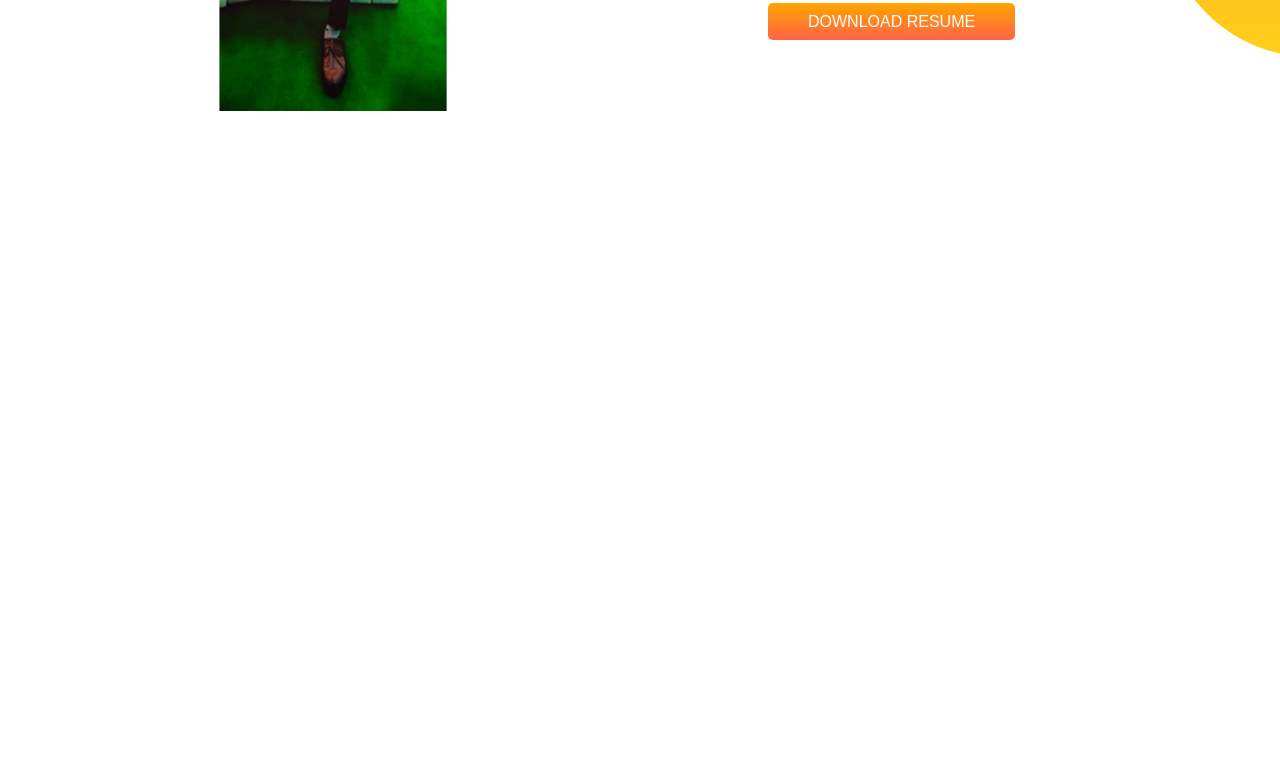
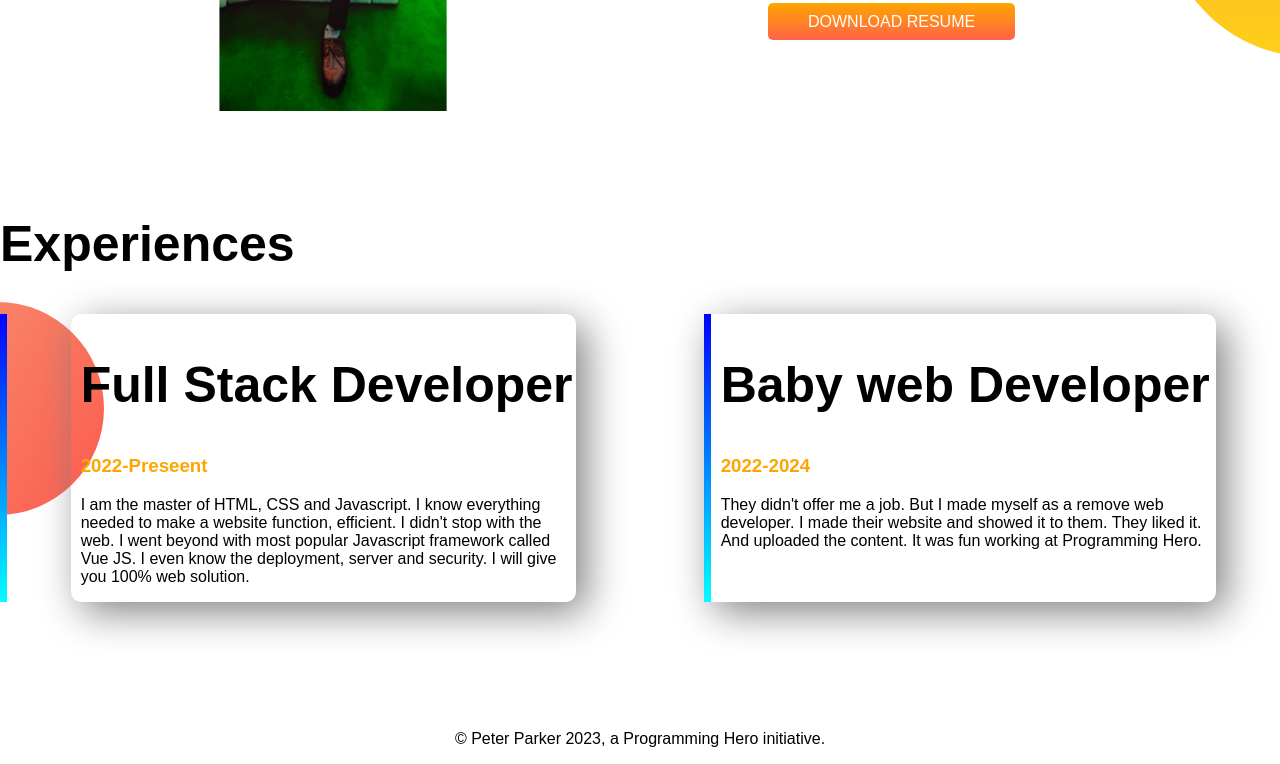
Before and after one commit to Badruddoza-Dhrubo/my-frist-portfolio, a plain HTML site: page index.html in a window 1280 px wide. Shown: the part 894-1658 px from the top of the page. Before the commit the page ends 1109 px from the top, so only its background shows below. Drawn offline with Linux system fonts and the light colour scheme; a web font is replaced by a local one.

Commit message:
rest of code

```diff
--- a/index.html
+++ b/index.html
@@ -13,7 +13,7 @@
 </head>
 
 <body>
-    <section class="top-banner">
+    <section class="top-banner flexible-container">
         <div class="half-width">
             <h1>Welcome to</h1>
             <h1><span class="orange-color">Dhrubo's</span> World!!</h1>
@@ -35,7 +35,7 @@
             <img src="showOff/my-bg.png" alt="">
         </div>
     </section>
-    <section class="dream-big">
+    <section class="dream-big flexible-container">
         <div class="half-width">
             <img src="showOff/IMG_20201209_185644_203.jpg" alt="">
         </div>
@@ -57,6 +57,31 @@
         </div>
 
     </section>
+    <section class="experience-area">
+        <h1>Experiences</h1>
+        <div id="full-stack-exp" class="flexible-container">
+            <div class="half-width exprience-item">
+                <h1>Full Stack Developer</h1>
+                <h3 class="orange-color">2022-Preseent</h3>
+                <p>I am the master of HTML, CSS and Javascript. I know everything needed to make a website function,
+                    efficient. I didn't stop with the web. I went beyond with most popular Javascript framework called
+                    Vue
+                    JS. I even know the deployment, server and security. I will give you 100% web solution.
+                </p>
+            </div>
+            <div id="web-dev-exp" class="half-width exprience-item">
+                <h1>Baby web Developer</h1>
+                <h3 class="orange-color">2022-2024</h3>
+                <p>They didn't offer me a job. But I made myself as a remove web developer. I made their website and
+                    showed
+                    it to them. They liked it. And uploaded the content. It was fun working at Programming Hero.</p>
+            </div>
+        </div>
+
+    </section>
+    <footer>
+        <p>© Peter Parker 2023, a Programming Hero initiative.</p>
+    </footer>
 
 </body>
 
--- a/style.css
+++ b/style.css
@@ -11,7 +11,7 @@ h1 {
     color: orange;
 }
 
-section {
+.flexible-container {
     display: flex;
     margin-bottom: 100px;
 }
@@ -44,3 +44,36 @@ section {
     background-repeat: no-repeat;
     background-position: right;
 }
+
+.experience-area {
+    background-image: url(images/exp-bg.png);
+    background-repeat: no-repeat;
+    background-position: left;
+    margin-bottom: 10%;
+}
+
+.exprience-item {
+    width: 40%;
+    margin-left: 5%;
+    margin-right: 5%;
+    padding-left: 10px;
+    border-radius: 10px;
+    box-shadow: 10px 10px 40px gray;
+}
+
+#web-dev-exp {
+    border-left: 7px solid;
+    border-image: linear-gradient(blue, cyan);
+    border-image-slice: 1;
+}
+
+#full-stack-exp {
+    border-left: 7px solid;
+    border-image: linear-gradient(blue, cyan);
+    border-image-slice: 1;
+
+}
+
+footer p {
+    text-align: center;
+}
```
Also changed, not shown: images/jhankar.png (deleted), images/jhankar2.png (deleted), showOff/86766305_2448188498768898_3320780327135215616_n-removebg-preview.png (deleted), showOff/86766305_2448188498768898_3320780327135215616_n.jpg (deleted).
